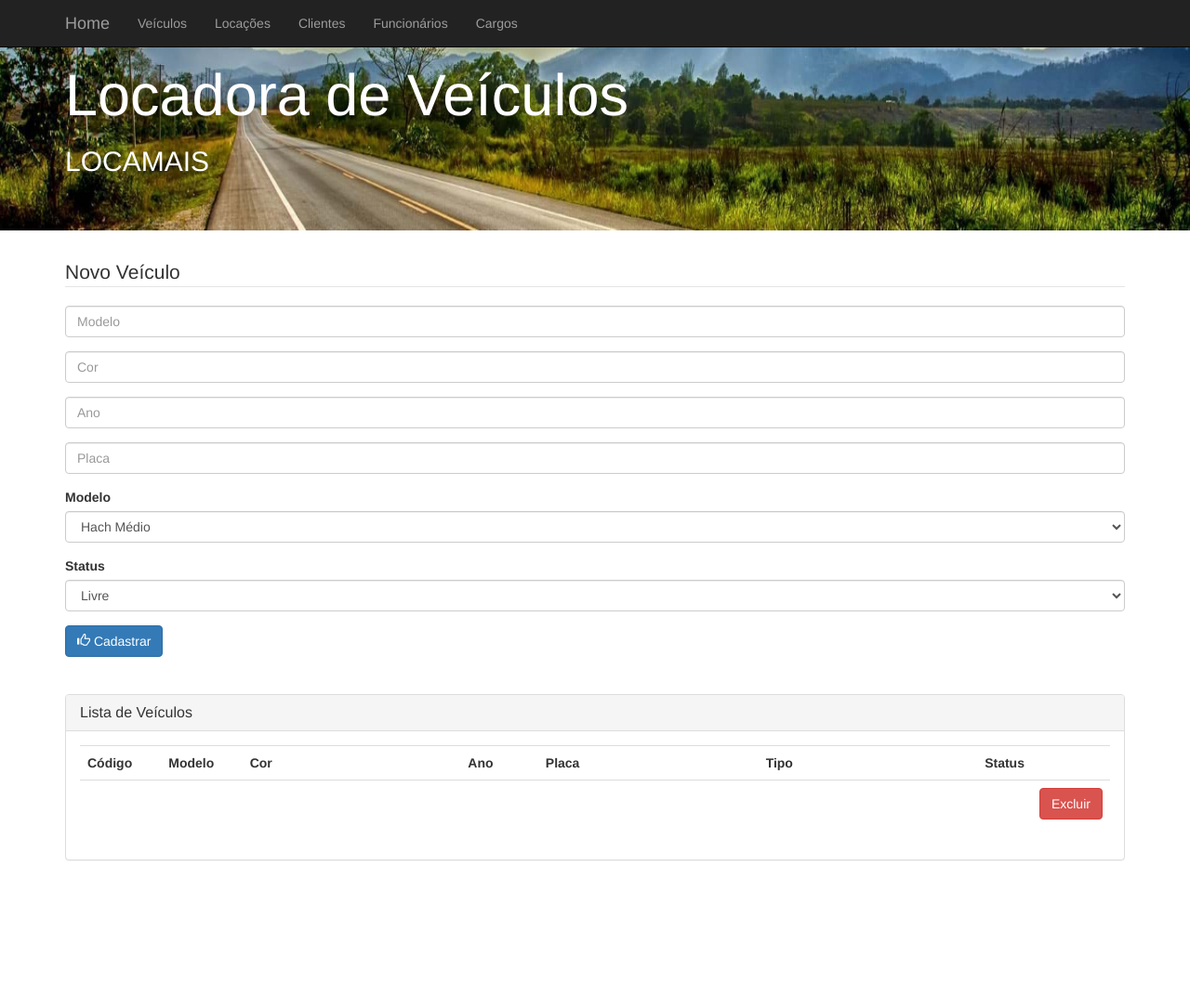
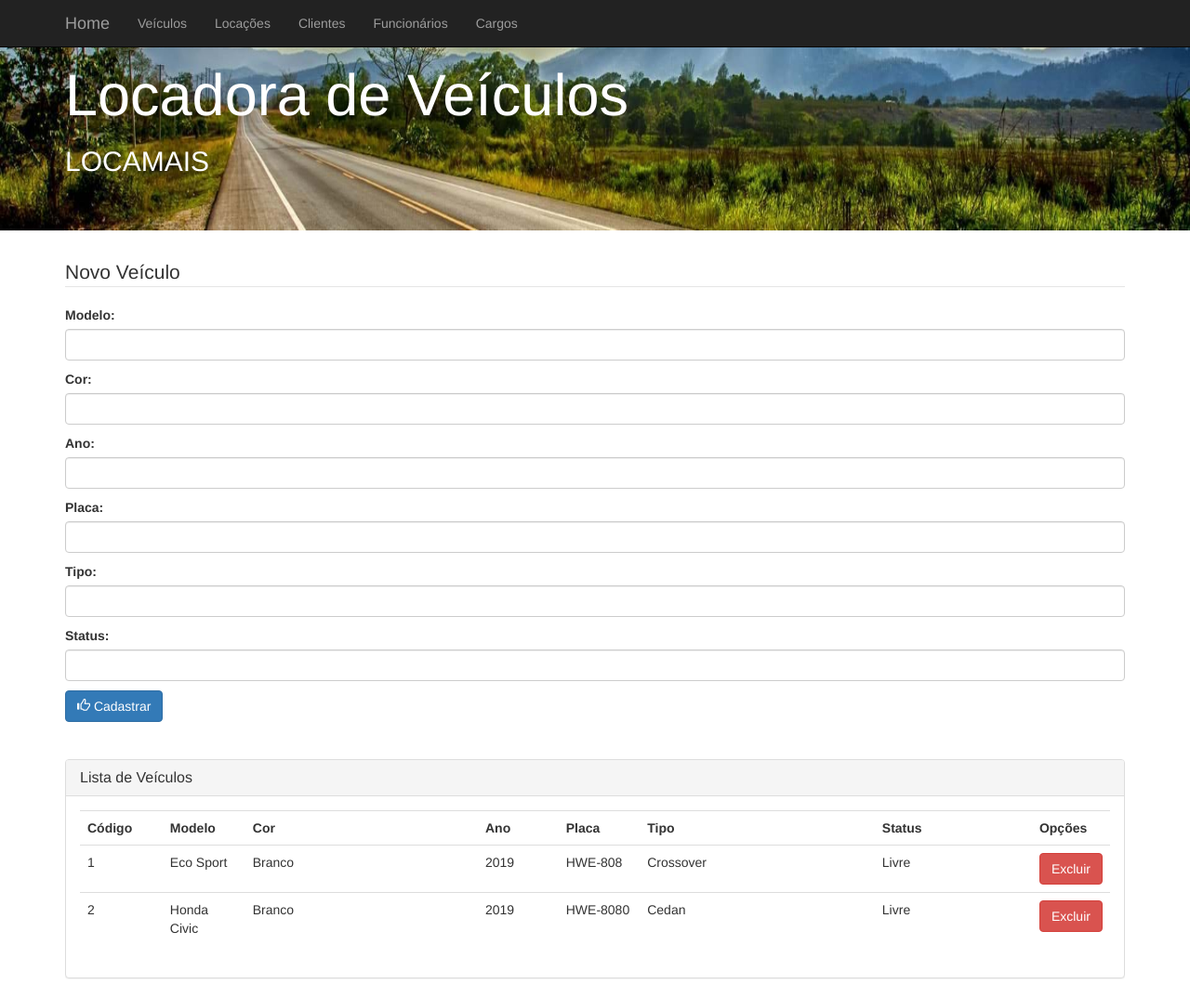
Before and after one commit to marcostark/locadora, a Django app: page /veiculos/ in a window 1280 px wide. Shown: the whole page at 93% size. Before the commit the page ends 926 px from the top, so only its background shows below. Run offline with Django 3.2, Linux system fonts and the light colour scheme; data comes from the database, SQL or seed files in the repository; both versions use the stored data as it was after the commit; some libraries are stand-ins or nearby versions.

Commit message:
Implementando controle de veiculos

```diff
--- a/core/admin.py
+++ b/core/admin.py
@@ -1,7 +1,8 @@
 from django.contrib import admin
-from .models import Cliente, Cargo, Funcionario
+from .models import Cliente, Cargo, Funcionario, Veiculo
 
 # Register your models here.
 admin.site.register(Cliente)
 admin.site.register(Cargo)
 admin.site.register(Funcionario)
+admin.site.register(Veiculo)
--- a/core/forms.py
+++ b/core/forms.py
@@ -1,7 +1,8 @@
 from django import forms
-from .models import Cliente, Cargo, Funcionario
+from .models import Cliente, Cargo, Funcionario, Veiculo
 
 class ClienteForm(forms.ModelForm):
+
     nome = forms.CharField(widget=forms.TextInput(attrs={'class': 'form-control'}))
     cpf = forms.CharField(widget=forms.TextInput(attrs={'class': 'form-control'}))
     status = forms.CharField(widget=forms.TextInput(attrs={'class': 'form-control'}))
@@ -13,6 +14,7 @@ class ClienteForm(forms.ModelForm):
 
 
 class CargoForm(forms.ModelForm):
+
     nome = forms.CharField(widget=forms.TextInput(attrs={'class': 'form-control'}))
     descricao = forms.CharField(widget=forms.TextInput(attrs={'class': 'form-control'}))
     salario = forms.CharField(widget=forms.NumberInput(attrs={'class': 'form-control'}))
@@ -21,7 +23,9 @@ class CargoForm(forms.ModelForm):
         model = Cargo
         fields = ('nome','descricao','salario')
 
+
 class FuncionarioForm(forms.ModelForm):
+
     nome = forms.CharField(widget=forms.TextInput(attrs={'class': 'form-control'}))
     cpf = forms.CharField(widget=forms.TextInput(attrs={'class': 'form-control'}))
     data_admissao = forms.DateField(widget=forms.DateTimeInput(attrs={'type':'date','class': 'form-control'}))
@@ -31,3 +35,17 @@ class FuncionarioForm(forms.ModelForm):
     class Meta:
         model = Funcionario
         fields = ('nome','cpf','data_admissao','cargo')
+
+
+class VeiculoForm(forms.ModelForm):
+
+    modelo = forms.CharField(widget=forms.TextInput(attrs={'class': 'form-control'}))
+    cor = forms.CharField(widget=forms.TextInput(attrs={'class': 'form-control'}))
+    ano = forms.CharField(widget=forms.NumberInput(attrs={'class': 'form-control'}))
+    placa = forms.CharField(widget=forms.TextInput(attrs={'class': 'form-control'}))
+    tipo = forms.CharField(widget=forms.TextInput(attrs={'class': 'form-control'}))
+    status = forms.CharField(widget=forms.TextInput(attrs={'class': 'form-control'}))
+
+    class Meta:
+        model = Veiculo
+        fields = ('modelo','cor','ano','placa','tipo','status')
--- a/core/models.py
+++ b/core/models.py
@@ -28,3 +28,15 @@ class Funcionario(models.Model):
 
     def __str__(self):
         return self.nome
+
+
+class Veiculo(models.Model):
+    modelo = models.CharField(max_length=200)
+    cor = models.CharField(max_length=15)
+    ano = models.IntegerField()
+    placa = models.CharField(max_length=15)
+    tipo = models.CharField(max_length=15)
+    status = models.CharField(max_length=15)
+
+    def __str__(self):
+        return self.modelo
--- a/core/templates/core/veiculos.html
+++ b/core/templates/core/veiculos.html
@@ -7,46 +7,48 @@
 
 <div class="container">
 
-  <form action="../controller/incluir_veiculo.php" method="post">
+  <form action="{% url 'url_veiculo' %}" method="post">
+      {% csrf_token %}
     <fieldset>
         <legend>Novo Veículo</legend>
+        {{ form.as_p }}
 
-        <div class="form-group">
-            <input type="text" class="form-control" id="modelo" name="modelo" placeholder="Modelo">
-        </div>
+        <!--<div class="form-group">-->
+            <!--<input type="text" class="form-control" id="modelo" name="modelo" placeholder="Modelo">-->
+        <!--</div>-->
 
-        <div class="form-group">
-            <input type="text" class="form-control" id="cor" name="cor" placeholder="Cor">
-        </div>
+        <!--<div class="form-group">-->
+            <!--<input type="text" class="form-control" id="cor" name="cor" placeholder="Cor">-->
+        <!--</div>-->
 
-        <div class="form-group">
-            <input type="number" min="0" step="any" class="form-control" id="ano" name="ano" placeholder="Ano">
-        </div>
+        <!--<div class="form-group">-->
+            <!--<input type="number" min="0" step="any" class="form-control" id="ano" name="ano" placeholder="Ano">-->
+        <!--</div>-->
 
-        <div class="form-group">
-            <input type="text" class="form-control" id="placa" name="placa" placeholder="Placa">
-        </div>
+        <!--<div class="form-group">-->
+            <!--<input type="text" class="form-control" id="placa" name="placa" placeholder="Placa">-->
+        <!--</div>-->
 
-        <div class="form-group">
-          <label>Modelo</label>
-          <select class="form-control" name="tipo">
-            <option value="Hach Médio">Hach Médio</option>
-            <option value="Hach Compacto">Hach Compacto</option>
-            <option value="Sedam">Sedam</option>
-            <option value="Suv">Suv</option>
-            <option value="Motocicleta">Motocicleta</option>
-        </select>
-      </div>
+        <!--<div class="form-group">-->
+          <!--<label>Modelo</label>-->
+          <!--<select class="form-control" name="tipo">-->
+            <!--<option value="Hach Médio">Hach Médio</option>-->
+            <!--<option value="Hach Compacto">Hach Compacto</option>-->
+            <!--<option value="Sedam">Sedam</option>-->
+            <!--<option value="Suv">Suv</option>-->
+            <!--<option value="Motocicleta">Motocicleta</option>-->
+        <!--</select>-->
+      <!--</div>-->
 
-        <div class="form-group">
-          <label>Status</label>
-          <select class="form-control" name="status">
-            <option value="Livre">Livre</option>
-            <option value="Alugado">Alugado</option>
-            <option value="Desativado">Desativado</option>
-            <option value="Manutenção">Manutenção</option>
-          </select>
-        </div>
+        <!--<div class="form-group">-->
+          <!--<label>Status</label>-->
+          <!--<select class="form-control" name="status">-->
+            <!--<option value="Livre">Livre</option>-->
+            <!--<option value="Alugado">Alugado</option>-->
+            <!--<option value="Desativado">Desativado</option>-->
+            <!--<option value="Manutenção">Manutenção</option>-->
+          <!--</select>-->
+        <!--</div>-->
 
         <button type="submit" class="btn btn-primary">
             <span class="glyphicon glyphicon-thumbs-up"></span>
@@ -77,20 +79,22 @@
               <th>Placa</th>
               <th>Tipo</th>
               <th>Status</th>
-              <th></th>
+              <th>Opções</th>
           </tr>
+            {% for veiculo in veiculos %}
             <tr>
-              <td class="col-md-1"></td>
-              <td class="col-md-1"></td>
-              <td class="col-md-3"></td>
-              <td class="col-md-1"></td>
-              <td class="col-md-3"></td>
-              <td class="col-md-3"></td>
-              <td class="col-md-3"></td>
+              <td class="col-md-1">{{ veiculo.id }}</td>
+              <td class="col-md-1">{{ veiculo.modelo }}</td>
+              <td class="col-md-3">{{ veiculo.cor }}</td>
+              <td class="col-md-1">{{ veiculo.ano }}</td>
+              <td class="col-md-1">{{ veiculo.placa }}</td>
+              <td class="col-md-3">{{ veiculo.tipo }}</td>
+              <td class="col-md-3">{{ veiculo.status }}</td>
               <td class="col-md-1">
-                <a class="btn btn-danger" href="" role="button">Excluir</a>
+                <a class="btn btn-danger" href="{% url 'url_removerveiculo' veiculo.pk %}" role="button">Excluir</a>
               </td>
             </tr>
+            {% endfor %}
           </table>
 
     </div><!-- fim .panel-body -->
--- a/core/views.py
+++ b/core/views.py
@@ -1,6 +1,6 @@
 from django.shortcuts import render, redirect
-from .forms import ClienteForm, CargoForm, FuncionarioForm
-from .models import Cliente, Cargo, Funcionario
+from .forms import ClienteForm, CargoForm, FuncionarioForm, VeiculoForm
+from .models import Cliente, Cargo, Funcionario, Veiculo
 
 def index(request):
     return render(request, 'core/index.html')
@@ -32,7 +32,17 @@ def cargos(request):
     return render(request, 'core/cargos.html', data)
 
 def veiculos(request):
-    return render(request, 'core/veiculos.html')
+    data = {}
+    data['veiculos'] = Veiculo.objects.all()  # Carregando clientes do banco
+
+    if request.method == 'POST':
+        form = VeiculoForm(request.POST)
+        if form.is_valid():
+            form.save()  # Salva
+            return redirect('url_veiculo')
+    else:
+        data['form'] = VeiculoForm()
+    return render(request, 'core/veiculos.html', data)
 
 def clientes(request):
     data = {}
@@ -67,3 +77,8 @@ def remover_funcionarios(request, pk):
     funcionario = Funcionario.objects.get(pk=pk)
     funcionario.delete()
     return redirect('url_funcionario')
+
+def remover_veiculos(request, pk):
+    veiculo = Veiculo.objects.get(pk=pk)
+    veiculo.delete()
+    return redirect('url_veiculo')
--- a/locadora/urls.py
+++ b/locadora/urls.py
@@ -16,7 +16,7 @@ Including another URLconf
 from django.contrib import admin
 from django.urls import path
 from core.views import index, funcionarios, cargos, clientes, locacoes, veiculos
-from core.views import remover_clientes, remover_cargos, remover_funcionarios
+from core.views import remover_clientes, remover_cargos, remover_funcionarios, remover_veiculos
 
 urlpatterns = [
     path('admin/', admin.site.urls),
@@ -30,6 +30,7 @@ urlpatterns = [
     path('remover_clientes/<int:pk>/', remover_clientes, name='url_removerclientes'),
     path('remover_cargos/<int:pk>/', remover_cargos, name='url_removercargos'),
     path('remover_funcionario/<int:pk>/', remover_funcionarios, name='url_removerfuncionario'),
+    path('remover_veiculo/<int:pk>/', remover_veiculos, name='url_removerveiculo'),
 
     path('', index, name='url_index'),
 ]
```
Also changed, not shown: db.sqlite3.
